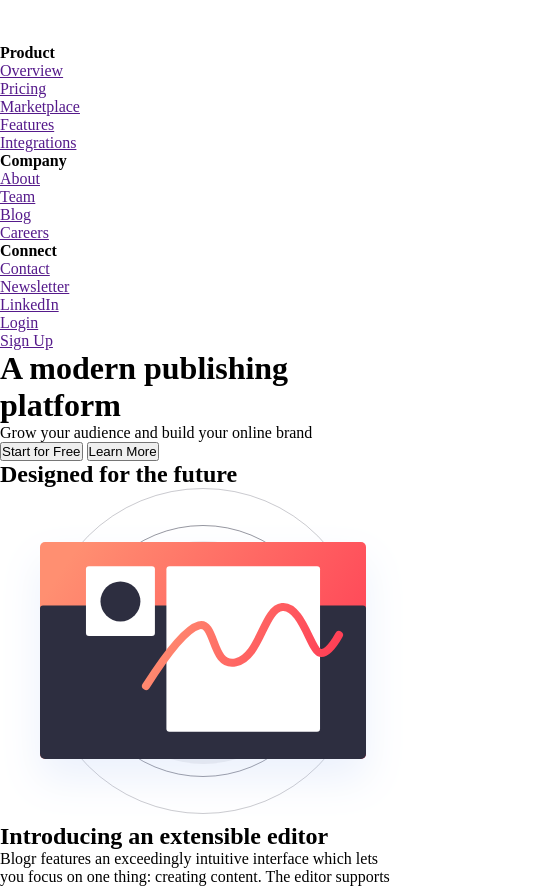
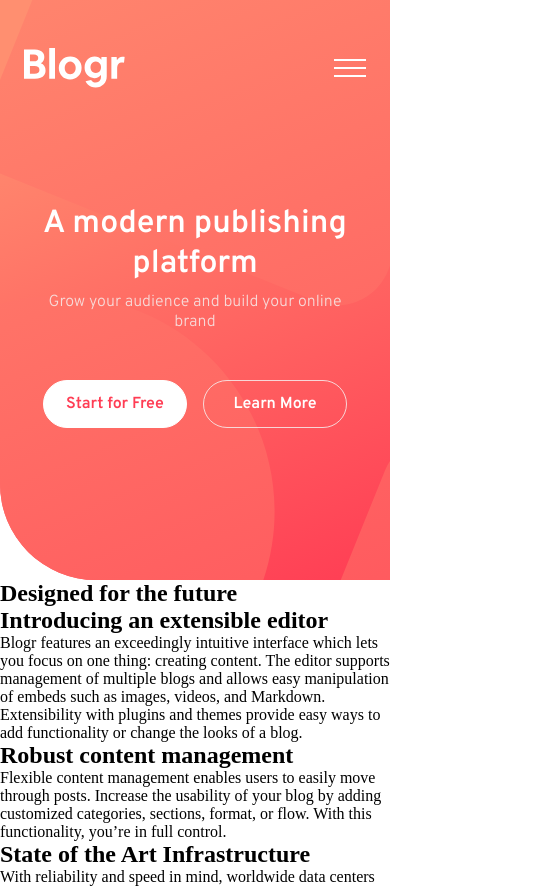
Before and after one commit to mikeanthony23/blogr-landing-page, a website built with Parcel: page index.html in a window 390 px wide. Shown: the top 886 px of the page, 552 px wide, since content can reach past the window. Built offline with nearby package versions, Linux system fonts and the light colour scheme.

Commit message:
initial commit on mobile design

```diff
--- a/index.html
+++ b/index.html
@@ -19,57 +19,62 @@
 
 <body>
 
-  <header>
-    <nav>
-      <figure>
-        <img src="./src/images/logo.svg" alt="blogr logo">
+  <header class="header">
+    <figure class="header__background-cotainer"><img class="header__background" src="./src/images/bg-pattern-intro.svg"
+        alt="header background"></figure>
+    <nav class="nav">
+      <figure class="nav__logo-container">
+        <img class="nav__logo" src="./src/images/logo.svg" alt="blogr logo">
       </figure>
-      <ul>
-        <li>
-          <h4>Product</h4>
-          <ul>
-            <li><a href="">Overview</a></li>
-            <li><a href="">Pricing</a></li>
-            <li><a href="">Marketplace</a></li>
-            <li><a href="">Features</a></li>
-            <li><a href="">Integrations</a></li>
+      <div class="nav__burger-menu-container"><img class="nav__burger-menu" src="./src/images/icon-hamburger.svg"
+          alt="menu bar">
+      </div>
+
+      <ul class="nav__list hidden">
+        <li class="nav__item">
+          <h4 class="product">Product</h4>
+          <ul class="product__list hidden">
+            <li class="product__item"><a class="product__link" href="">Overview</a></li>
+            <li class="product__item"><a class="product__link" href="">Pricing</a></li>
+            <li class="product__item"><a class="product__link" href="">Marketplace</a></li>
+            <li class="product__item"><a class="product__link" href="">Features</a></li>
+            <li class="product__item"><a class="product__link" href="">Integrations</a></li>
           </ul>
         </li>
-        <li>
-          <h4>Company</h4>
-          <ul>
-            <li><a href="">About</a></li>
-            <li><a href="">Team</a></li>
-            <li><a href="">Blog</a></li>
-            <li><a href="">Careers</a></li>
+        <li class="nav__item hidden">
+          <h4 class="company">Company</h4>
+          <ul class="company__list hidden">
+            <li class="company__item"><a class="company__link" href="">About</a></li>
+            <li class="company__item"><a class="company__link" href="">Team</a></li>
+            <li class="company__item"><a class="company__link" href="">Blog</a></li>
+            <li class="company__item"><a class="company__link" href="">Careers</a></li>
           </ul>
         </li>
-        <li>
-          <h4>Connect</h4>
-          <ul>
-            <li><a href="">Contact</a></li>
-            <li><a href="">Newsletter</a></li>
-            <li><a href="">LinkedIn</a></li>
+        <li class="nav__item hidden">
+          <h4 class="connect">Connect</h4>
+          <ul class="connect__list hidden">
+            <li class="connect__item"><a class="connect__link" href="">Contact</a></li>
+            <li class="connect__item"><a class="connect__link" href="">Newsletter</a></li>
+            <li class="connect__item"><a class="connect__link" href="">LinkedIn</a></li>
           </ul>
         </li>
       </ul>
-      <ul>
-        <li><a href="">Login</a></li>
-        <li><a href="">Sign Up</a></li>
+      <ul class="nav__list hidden">
+        <li class="nav__item"><button class="button button--login">Login</button></li>
+        <li class="nav__item"><button class="button button--sign-up">Sign Up</button></li>
       </ul>
     </nav>
 
-    <div>
+    <div class="header__intro-message">
       <h1>A modern publishing platform</h1>
       <p>Grow your audience and build your online brand</p>
-      <button>Start for Free</button>
-      <button>Learn More</button>
+      <div class="buttons">
+        <button class="buttons__intro buttons__start">Start for Free</button>
+        <button class="buttons__intro buttons__learn">Learn More</button>
+      </div>
     </div>
+
   </header>
-
-
-
-
 
   <main>
 
@@ -78,7 +83,7 @@
       <h2>Designed for the future</h2>
 
       <figure>
-        <img src="./src/images/illustration-editor-mobile.svg" alt="">
+        <!-- <img src="./src/images/illustration-editor-mobile.svg" alt=""> -->
       </figure>
 
       <div>
@@ -99,7 +104,7 @@
 
       <div>
         <figure>
-          <img src="./src/images/illustration-phones.svg" alt="">
+          <!-- <img src="./src/images/illustration-phones.svg" alt=""> -->
         </figure>
         <h2>State of the Art Infrastructure</h2>
         <p>With reliability and speed in mind, worldwide data centers provide the backbone for ultra-fast connectivity.
@@ -108,7 +113,7 @@
       </div>
 
       <figure>
-        <img src="./src/images/illustration-laptop-mobile.svg" alt="">
+        <!-- <img src="./src/images/illustration-laptop-mobile.svg" alt=""> -->
       </figure>
 
       <div>
@@ -130,7 +135,7 @@
   </main>
 
   <footer>
-    <figure><img src="./src/images/logo.svg" alt=""></figure>
+    <!-- <figure><img src="./src/images/logo.svg" alt=""></figure> -->
 
 
     <ul>
--- a/src/scss/abstracts/_resets.scss
+++ b/src/scss/abstracts/_resets.scss
@@ -1,4 +1,6 @@
-*,*::after,*::before {
+*,
+*::after,
+*::before {
   margin: 0;
   padding: 0;
   box-sizing: border-box;
--- a/src/scss/abstracts/_variables.scss
+++ b/src/scss/abstracts/_variables.scss
@@ -1,21 +1,23 @@
 // colors
 
 // primary
-$light-red : hsl(356, 100%, 66%); //(CTA text)
-$very-light-red : hsl(355, 100%, 74%); //(CTA hover background)
-$very-dark-blue :hsl(208, 49%, 24%); //(headings)
+$light-red: hsl(356, 100%, 66%); //(CTA text)
+$very-light-red: hsl(355, 100%, 74%); //(CTA hover background)
+$very-dark-blue: hsl(208, 49%, 24%); //(headings)
 
 //neutral
-$white : hsl(0, 0%, 100%);  //(text)
-$grayish-blue : hsl(240, 2%, 79%);  //(footer text)
-$very-dark-grayish-blue : hsl(207, 13%, 34%); //(body copy)
-$very-dark-black-blue : hsl(240, 10%, 16%); //(footer background)
+$white: hsl(0, 0%, 100%); //(text)
+$grayish-blue: hsl(240, 2%, 79%); //(footer text)
+$very-dark-grayish-blue: hsl(207, 13%, 34%); //(body copy)
+$very-dark-black-blue: hsl(240, 10%, 16%); //(footer background)
+
+$light-gray: hsla(0, 0%, 96%, 0.801);
 
 //gradient
 
 // Background gradient - Intro/CTA mobile nav:
-$very-light-red: hsl(13, 100%, 72%);
-$light-red: hsl(353, 100%, 62%);
+$very-light-red: #ff8f70;
+$light-red: #ff3d54;
 
 // Background gradient - body:
 $very-dark-gray-blue: hsl(237, 17%, 21%);
@@ -25,5 +27,5 @@ $very-dark-desaturated-blue: hsl(237, 23%, 32%);
 $pri-font-size: 1rem;
 
 // font family
-$ubuntu : 'Ubuntu', sans-serif;
+$ubuntu: 'Ubuntu', sans-serif;
 $overpass: 'Overpass', sans-serif;
--- a/src/scss/layout/_navigation.scss
+++ b/src/scss/layout/_navigation.scss
@@ -1 +1,100 @@
 @use '../abstracts/abstractsIndex' as *;
+
+.header {
+  position: relative;
+  background: rgb(255, 61, 84);
+  background: linear-gradient(
+    337deg,
+    rgba(255, 61, 84, 1) 0%,
+    rgba(255, 143, 112, 1) 88%
+  );
+  z-index: -1;
+  overflow: hidden;
+  padding-bottom: 3em;
+  border-bottom-left-radius: 6rem;
+  display: grid;
+  grid-template-columns: 1fr 1fr;
+  grid-template-areas:
+    'nav nav'
+    'intro intro';
+
+  &__background-container {
+    overflow: hidden;
+    grid-area: logo;
+  }
+
+  &__background {
+    position: absolute;
+    top: 5rem;
+    left: 6rem;
+    z-index: -1;
+    transform: scale(3);
+    height: 100%;
+    overflow: hidden;
+  }
+
+  &__intro-message {
+    grid-area: intro;
+    display: flex;
+    flex-direction: column;
+    justify-content: center;
+    align-items: center;
+    margin: 4em 2.5em;
+    font-family: $overpass;
+    color: $white;
+    & h1 {
+      text-align: center;
+      font-weight: 600;
+    }
+
+    & p {
+      margin: 0.5em;
+      text-align: center;
+      color: $light-gray;
+    }
+  }
+}
+
+.nav {
+  grid-area: nav;
+  padding: 3em 1.5em;
+  display: flex;
+  flex-direction: row;
+  justify-content: space-between;
+  align-items: center;
+  overflow: hidden;
+}
+
+.buttons {
+  display: flex;
+  flex-direction: row;
+  justify-content: space-between;
+  margin: 2.5em 0;
+
+  &__intro {
+    flex: 1;
+    margin: 0 0.5em;
+    font-size: 1rem;
+    font-family: $overpass;
+    font-weight: 700;
+    padding: 0.8em 1em;
+    border-radius: 2em;
+    width: 9rem;
+    border: solid 1px $white;
+  }
+
+  &__start {
+    color: $light-red;
+    background-color: $white;
+  }
+
+  &__learn {
+    border-color: $light-gray;
+    background-color: unset;
+    color: $white;
+  }
+}
+
+.hidden {
+  display: none;
+}
```
